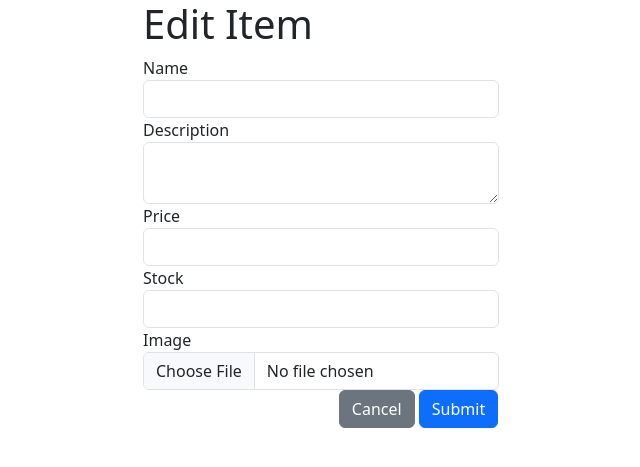
After one commit to grithaq/flask-pos, a Flask app: template src/templates/edit_item.html in a window 1280 px wide. The commit adds this page. Shown: the top 467 px of the page, without its empty margins (319-959 px from the left). Run offline with Flask 3, Linux system fonts and the light colour scheme; the template is opened without the code that fills it: values that come from a table or form of the project are taken from there, others are empty; some libraries are stand-ins or nearby versions.

Commit message:
CU-860pncnm1 - As Admin I will be able to edit item

```diff
--- a/src/form/form_item.py
+++ b/src/form/form_item.py
@@ -12,4 +12,4 @@ class ItemForm(FlaskForm):
     description = StringField("Description", widget=TextArea())
     price = StringField("Price", widget=TextInput())
     stock = StringField("Stock", widget=TextInput())
-    image = FileField("Image",validators=[FileAllowed(['jpg', 'png','ppt',''])])
+    image = FileField("Image",validators=[FileAllowed(['jpg', 'png','ppt','', None])])
--- a/src/models/item.py
+++ b/src/models/item.py
@@ -14,7 +14,7 @@ class Category(db.Model):
 class Item(db.Model):
     id = db.Column(db.Integer, primary_key=True, autoincrement=True)
     name = db.Column(db.String(50))
-    desctiption = db.Column(db.String(100))
+    description = db.Column(db.String(100))
     price = db.Column(db.String(15))
     stock = db.Column(db.Integer, default=0)
     category_id = db.Column(db.Integer, db.ForeignKey('category.id'))
--- /dev/null
+++ b/src/templates/edit_item.html
@@ -0,0 +1,50 @@
+{% extends 'base.html' %}
+{% block content %}
+<div class="container">
+    <div class="row">
+        <div class="col">
+        </div>
+        <div class="col">
+            <h1>Edit Item</h1>
+            <form action="{{url_for('item_blueprint.edit_item',c_id=c_id, id=id)}}" method='POST' enctype="multipart/form-data">
+                {{form.csrf_token}}
+                <div class="form-group">
+                    <label for="">
+                        {{form.name.label}}
+                    </label>
+                    {{form.name(class='form-control')}}
+                </div>
+                <div class="form-group">
+                    <label for="">
+                        {{form.description.label}}
+                    </label>
+                    {{form.description(class='form-control')}}
+                </div>
+                <div class="form-group">
+                    <label for="">
+                        {{form.price.label}}
+                    </label>
+                    {{form.price(class='form-control')}}
+                </div>
+                <div class="form-group">
+                    <label for="">
+                        {{form.stock.label}}
+                    </label>
+                    {{form.stock(class='form-control')}}
+                </div>
+                <div class="form-group">
+                    <label for="">
+                        {{form.image.label}}
+                    </label>
+                    {{form.image(class='form-control')}}
+                </div>
+                <div class="form-group" style="margin-left:55% ;">
+                    <a href="{{ url_for('item_blueprint.list_item',id=c_id) }}" class="btn btn-secondary">Cancel</a>
+                    <button class="btn btn-primary">Submit</button>
+                </div>
+            </form>
+        </div>
+        <div class="col"></div>
+    </div>
+</div>
+{% endblock content %}
--- a/src/templates/items.html
+++ b/src/templates/items.html
@@ -26,7 +26,7 @@
                         {{i.name}}
                     </td>
                     <td>
-                        {{i.desctiption}}
+                        {{i.description}}
                     </td>
                     <td>
                         {{i.price}}
@@ -36,7 +36,7 @@
                     </td>
                     <td>
                         <div class="form-group">
-                            <a href="" class="btn btn-primary">Update</a>
+                            <a href="{{url_for('item_blueprint.edit_item',c_id=id, id=i.id)}}" class="btn btn-primary">Update</a>
                             <a href="{{url_for('item_blueprint.delete_item',c_id=id, id=i.id)}}" class="btn btn-danger">Delete</a>
                         </div>
                     </td>
```
Also changed, not shown: src/blueprint/item_blueprint.py (+30 -2 lines).
